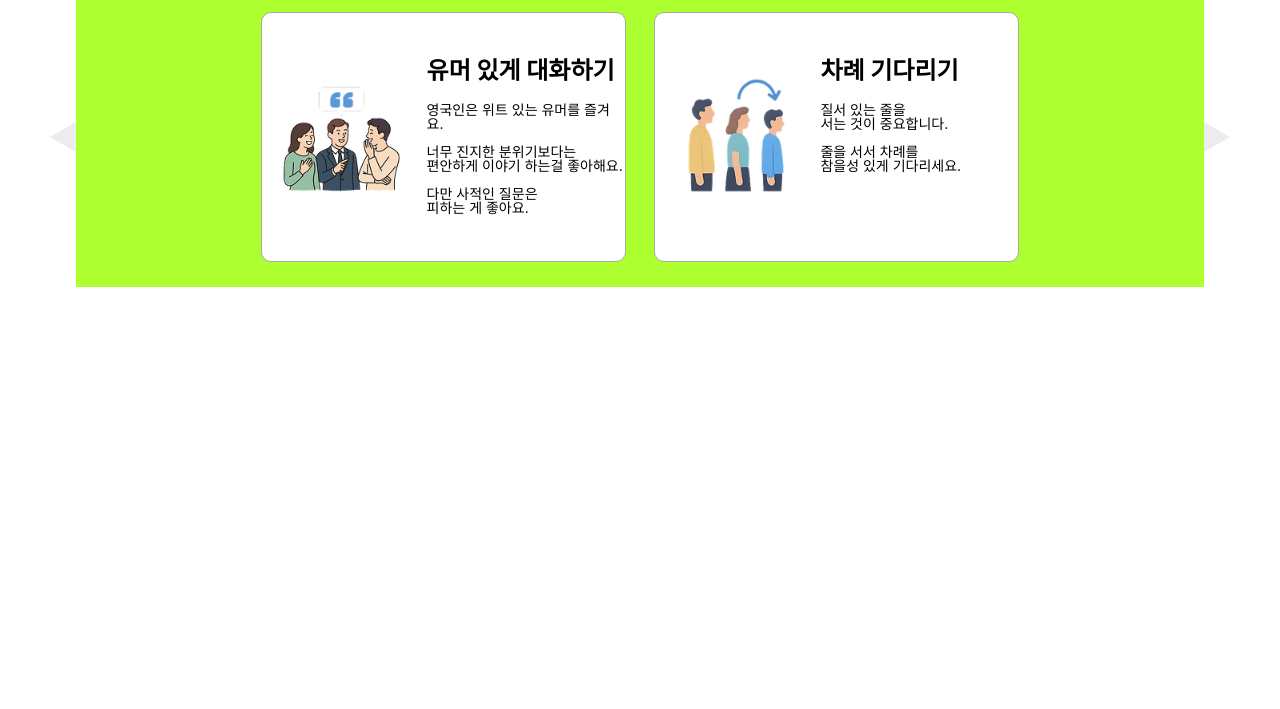
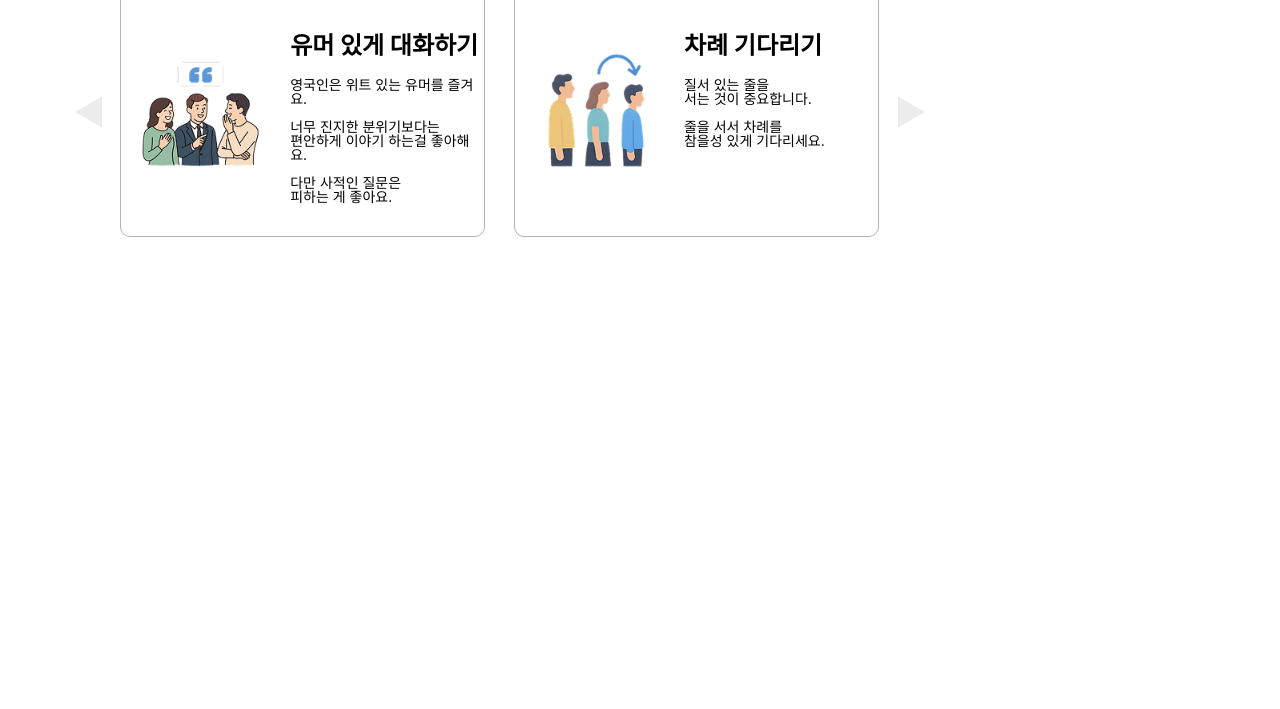
Before and after one commit to FRONTENDBOOTCAMP-14th/NETFLEX, a website built with Vite: page src/components/etiquette/etiquette.html in a window 1280 px wide. Shown: the part 91-800 px from the top of the page. Built offline with nearby package versions, Linux system fonts and the light colour scheme.

Commit message:
feat : 마크업 수정과 css스타일 코드 - 마크업 수정 button 태그 위치 수정 - css 스타일 작성 - js 변수 설정

```diff
--- a/src/components/etiquette/etiquette.css
+++ b/src/components/etiquette/etiquette.css
@@ -4,6 +4,7 @@ body {
 }
 
 /* 에티켓 시작 */
+
 .etiquette {
   max-width: 100%;
 }
@@ -20,59 +21,66 @@ body {
   font-size: var(--fontSize12);
   font-weight: var(--bold);
   color: var(--white-fa);
-  padding: 5px 12px 5px 12px;
+  padding: 5px 12px ;
   text-align: center;
   border-radius: 10px;
   display: flex;
 }
 
-/* 카드 콘텐츠  */
+/* 카드 영역  */
+
 .etiquette-contents {
   display: flex;
   align-items: center;
+  justify-content: center;
   position: relative;
+  width: 900px;
 }
 
 .etiquette-cards {
   display: flex;
   gap: 1.8rem;
+  transition: transform 0.4s ease;
   flex-flow: row nowrap;
-  justify-content: center;
   align-items: center;
-  width: 100%;
-  height: 300px;
-  background-color: greenyellow;
+  will-change: transform;
+  overflow: hidden;
+  width: 760px;
+  transform: 0;
 }
+
+/* 개별 카드 */
 
 .etiquette-card {
   display: flex;
-  gap: 15px;
   flex-direction: row;
-  aspect-ratio: 3 / 5.33; /* 시안을 따라서 120px:200px로 잡음 */
+  position: relative;
+  gap: 1.2rem;
   align-items: center;
-  border: 1px solid var(--gray-500);
   box-sizing: border-box;
+
+  border: 1px solid var(--gray-300);
   border-radius: 10px;
-  width: 100%;
-  max-width: 365px;
+
+  flex:0 0 365px;
+  width: 365px;
   height: 250px;
-  background-color: white;
-  position: relative;
 }
 
 .etiquette-img {
   background-repeat: no-repeat;
   background-position: center;
   background-size: contain;
+
   flex: 3;
   width: 100%;
   height: 100%;
   min-width: 120px;
-  max-height:150px;
+  max-height: 150px;
   margin-left: 20px;
 }
 
-/* 카드 이미지 삽입 */
+/* 개별 카드 이미지 삽입 */
 .etiquette-img.card-01 {
   background-image: url(../../assets/images/etiquette-london-1_1x\ \ .webp);
 }
@@ -80,11 +88,13 @@ body {
   background-image: url(../../assets/images/etiquette-london-2_1x\ \ .webp);
 }
 .etiquette-img.card-03 {
-  background-image: url(../../assets/images);
+  background-image: url(../../assets/images/etiquette-london-3_1x\ \ .webp);
 }
 .etiquette-img.card-04 {
-  background-image: url(../../assets/images);
+  background-image: url(../../assets/images/etiquette-london-4_1x\ \ .webp);
 }
+
+/* 개별 카드 텍스트 영역 */
 
 .etiquette-cardTxt {
   flex: 5;
@@ -95,14 +105,12 @@ body {
 }
 
 .etiquette-cardTxt h4 {
-  display: block;
   position: absolute;
   top: 40px;
   font-size: var(--fontSize24);
 }
 
 .etiquette-cardTxt p {
-  display: block;
   position: absolute;
   top: 80px;
   font-size: var(--fontSize14);
@@ -112,7 +120,22 @@ body {
 }
 
 .etiquette-nav {
+  display: flex;
   box-sizing:border-box;
- border: none;
- padding: 0;
+  justify-content: center;
+  align-items: center;
+  flex-shrink: 0;
+  border: none;
+  padding: 0;
+  cursor: pointer;
 }
+
+.prev {
+  position: absolute;
+  left: 25px;
+}
+
+.next {
+  position: absolute;
+  right: 25px;
+}
--- a/src/components/etiquette/etiquette.html
+++ b/src/components/etiquette/etiquette.html
@@ -5,6 +5,7 @@
     <meta name="viewport" content="width=device-width, initial-scale=1.0" />
     <link rel="stylesheet" href="../../styles/main.css" />
     <link rel="stylesheet" href="./etiquette.css" />
+    <script src="./etiquette.js" defer></script>
     <title>에티켓</title>
   </head>
   <body>
@@ -14,11 +15,12 @@
         <span class="etiquette-label">UK</span>
       </div>
       <div class="etiquette-contents">
-          <button type="button" class="etiquette-nav btn-prev" aria-label="이전 탐색">
+          <button type="button" class="etiquette-nav prev" aria-label="이전 탐색">
             <svg xmlns="http://www.w3.org/2000/svg" width="27" height="32" viewBox="0 0 27 32" fill="none">
             <path d="M2.97308e-05 16L27 0.411544L27 31.5885L2.97308e-05 16Z" fill="#D9D9D9" fill-opacity="0.5"/>
             </svg>
           </button>
+
             <ul class="etiquette-cards">
               <!-- 카드 01 -->
               <li class="etiquette-card">
@@ -47,15 +49,47 @@
                 </p>
               </div>
               </li>
+              <!-- 카드 03 -->
+              <li class="etiquette-card">
+              <span class="etiquette-img card-03"></span>
+              <div class="etiquette-cardTxt">
+                <h4>차 문화 존중하기</h4>
+                <p>영국인은 티타임을
+                  중요하게 생각해요.
+
+                  차를 따를 땐 조용하고
+                  정중하게 행동해요.
+
+                  차에 우유를 넣는
+                  문화도 있으니
+                  거부감 없이 경험해보세요.
+                </p>
+              </div>
+              </li>
+              <!-- 카드 04 -->
+              <li class="etiquette-card">
+              <span class="etiquette-img card-04"></span>
+              <div class="etiquette-cardTxt">
+                <h4>식사 매너</h4>
+                <p>포크는 왼손, 나이프는
+                  오른손이 기본이에요.
+
+                  입 안에 음식이
+                  있을 땐 말을 삼가하고,
+
+                  계산은 보통 각자
+                  나누는 경우가 많아요.
+                </p>
+              </div>
+              </li>
             </ul>
-        <button type="button" class="etiquette-nav btn-nxt" aria-label="다음 탐색">
+
+          <button type="button" class="etiquette-nav next" aria-label="다음 탐색">
             <svg xmlns="http://www.w3.org/2000/svg" width="27" height="32" viewBox="0 0 27 32" fill="none">
             <path d="M27 16L2.90494e-05 31.5885L3.04122e-05 0.411542L27 16Z" fill="#D9D9D9" fill-opacity="0.5"/>
             </svg>
           </button>
-      </div>
+
     </section>
-
-
   </body>
 </html>
--- /dev/null
+++ b/src/components/etiquette/etiquette.js
@@ -0,0 +1,8 @@
+const etiquette = document.querySelector('.etiquette')
+// const countryLabel = etiquette.querySelector('.etiquette-label')
+
+const cardContainer = document.querySelector('.etiquette-cards')
+const cards = cardContainer.querySelectorAll('.etiquette-card')
+
+const prevButton = etiquette.querySelector('.etiquette-nav.prev')
+const nextButton = etiquette.querySelector('.etiquette-nav.next')
```
Lines whose indentation alone changed are shown as unchanged.
